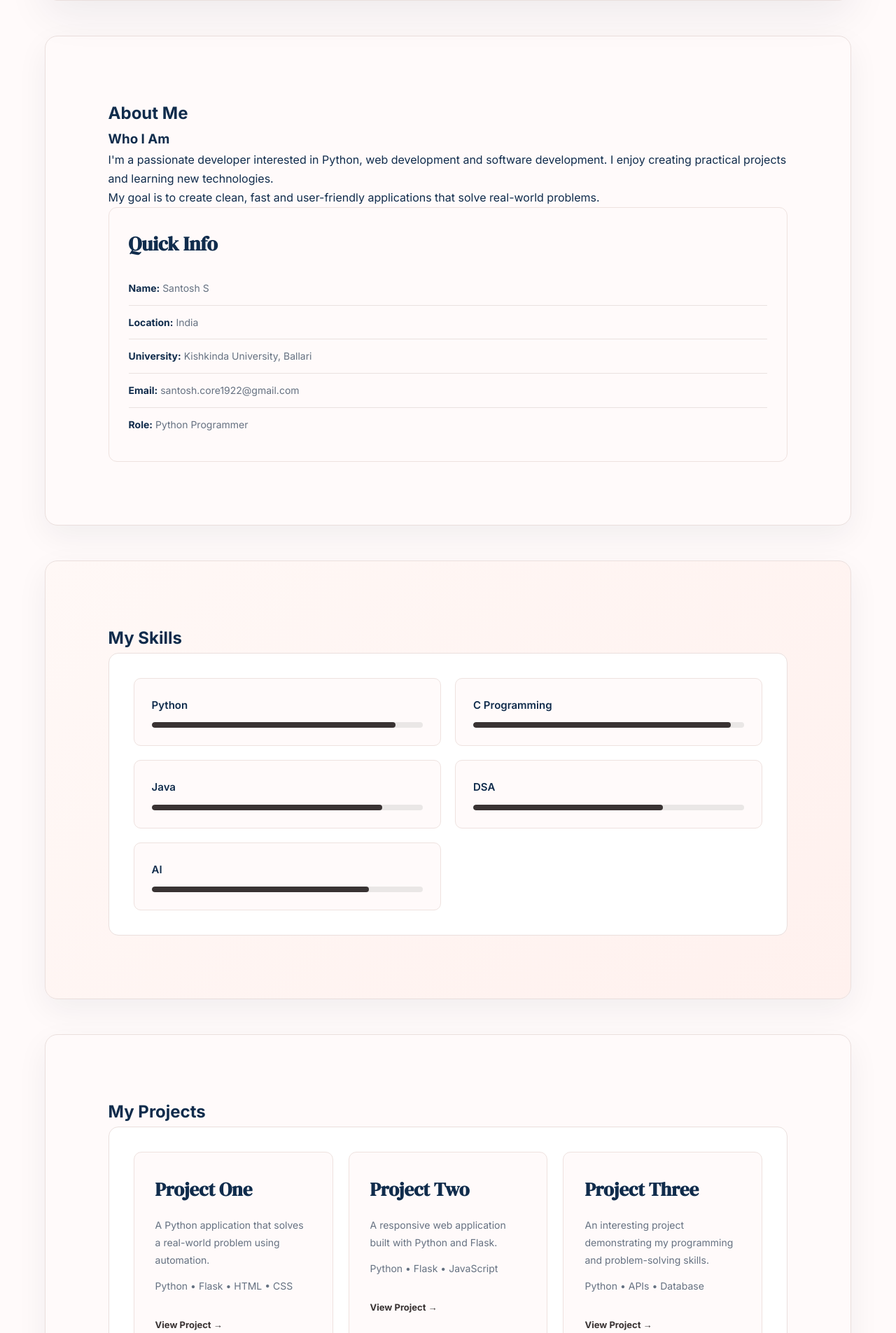
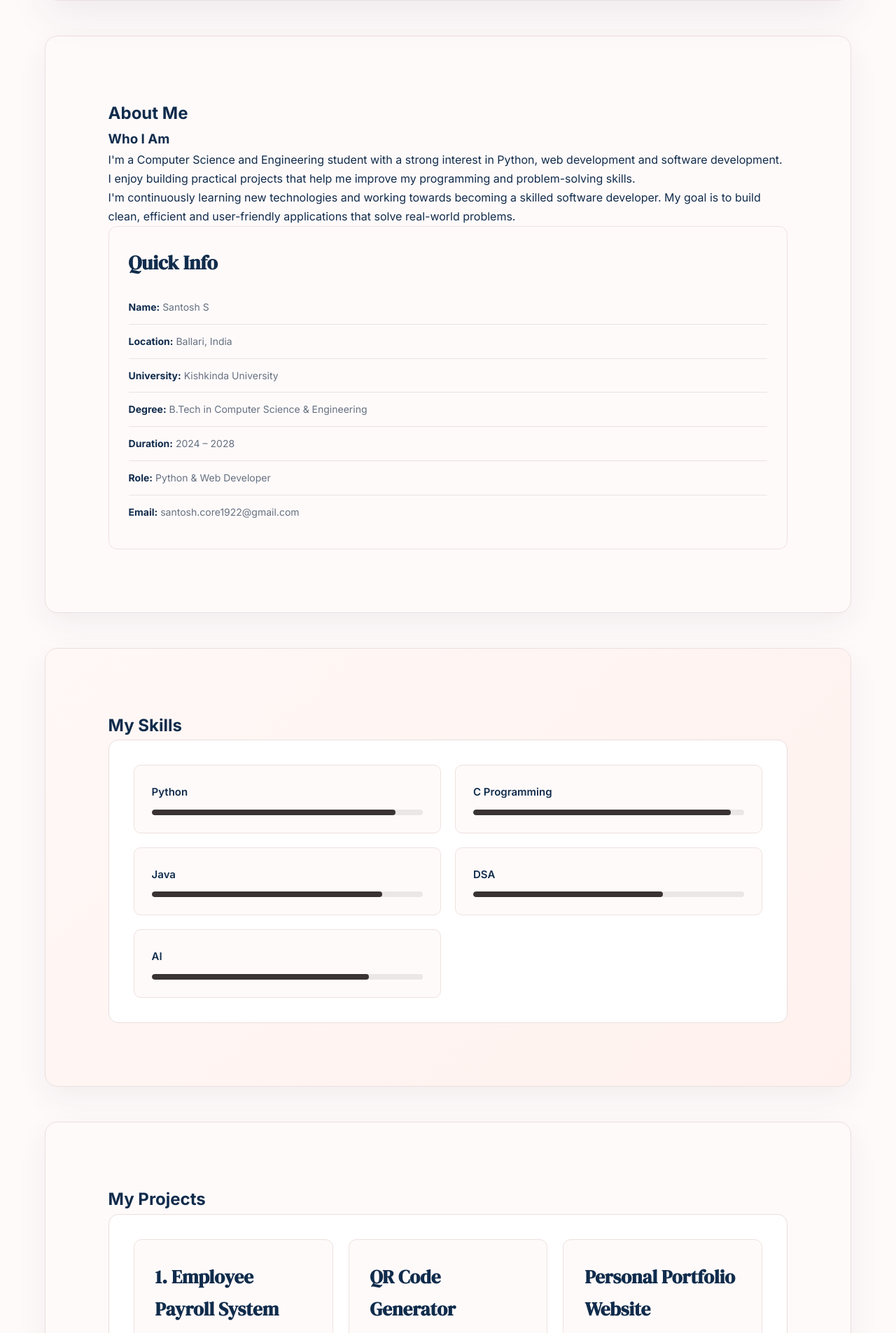
Before and after one commit to santoshchintu265-create/my-portfolio, a Flask app: page / in a window 1280 px wide. Shown: the part 815-2720 px from the top of the page at 70% size. Run offline with Flask 3, Linux system fonts and the light colour scheme.

Commit message:
Updated portfolio content and formatting

```diff
--- a/templates/index.html
+++ b/templates/index.html
@@ -1,5 +1,6 @@
 <!DOCTYPE html>
 <html lang="en">
+
 <head>
     <meta charset="UTF-8">
     <meta name="viewport" content="width=device-width, initial-scale=1.0">
@@ -24,192 +25,327 @@
         </div>
     </nav>
 
+
     <!-- Hero Section -->
     <section id="home" class="hero">
 
         <div class="hero-text">
+
             <p class="hello">HELLO, I'M</p>
 
             <h1>Santosh S</h1>
 
-            <h2>Python Developer &amp; Web Developer</h2>
+            <h2>Computer Science Student &amp; Aspiring Software Developer</h2>
 
             <p>
-                I build modern websites, applications and useful
-                software using Python and web technologies.
+                I build practical projects and web applications using Python and modern web technologies
+                while continuously improving my programming and problem-solving skills.
             </p>
 
             <div class="buttons">
-                <a href="#projects" class="btn">View My Work</a>
-                <a href="#contact" class="btn secondary">Contact Me</a>
+
+                <a href="#projects" class="btn">
+                    View My Work
+                </a>
+
+                <a href="#contact" class="btn secondary">
+                    Contact Me
+                </a>
+
             </div>
+
         </div>
 
+
         <div class="hero-image">
+
             <div class="profile-circle">
+
                 <img
                     src="{{ url_for('static', filename='profile.jpeg') }}"
                     alt="Santosh"
                 >
-            </div>
-        </div>
 
-    </section>
-
-    <!-- About -->
-    <section id="about">
-
-        <h2 class="section-title">About Me</h2>
-
-        <div class="about-content">
-
-            <div>
-                <h3>Who I Am</h3>
-
-                <p>
-                    I'm a passionate developer interested in Python,
-                    web development and software development.
-                    I enjoy creating practical projects and learning
-                    new technologies.
-                </p>
-
-                <p>
-                    My goal is to create clean, fast and user-friendly
-                    applications that solve real-world problems.
-                </p>
-            </div>
-
-            <div class="about-card">
-                <h3>Quick Info</h3>
-
-                <p><strong>Name:</strong> Santosh S</p>
-                <p><strong>Location:</strong> India</p>
-                <p><strong>University:</strong> Kishkinda University, Ballari</p>
-                <p><strong>Email:</strong> santosh.core1922@gmail.com</p>
-                <p><strong>Role:</strong> Python Programmer</p>
             </div>
 
         </div>
 
     </section>
 
-    <!-- Skills -->
-    <section id="skills" class="dark-section">
 
-        <h2 class="section-title">My Skills</h2>
+    <!-- About -->
+    <section id="about">
 
-        <div class="skills">
+        <h2 class="section-title">
+            About Me
+        </h2>
 
-            <div class="skill">
-                <span>Python</span>
 
-                <div class="progress">
-                    <div style="width: 90%;"></div>
-                </div>
+        <div class="about-content">
+
+            <div>
+
+                <h3>
+                    Who I Am
+                </h3>
+
+                <p>
+                    I'm a Computer Science and Engineering student with a strong interest in Python,
+                    web development and software development.
+                    I enjoy building practical projects that help me improve my programming and
+                    problem-solving skills.
+                </p>
+
+                <p>
+                    I'm continuously learning new technologies and working towards becoming a skilled
+                    software developer.
+                    My goal is to build clean, efficient and user-friendly applications that solve
+                    real-world problems.
+                </p>
+
             </div>
 
-            <div class="skill">
-                <span>C Programming</span>
 
-                <div class="progress">
-                    <div style="width: 95%;"></div>
-                </div>
-            </div>
+            <div class="about-card">
 
-            <div class="skill">
-                <span>Java</span>
+                <h3>
+                    Quick Info
+                </h3>
 
-                <div class="progress">
-                    <div style="width: 85%;"></div>
-                </div>
-            </div>
+                <p>
+                    <strong>Name:</strong>
+                    Santosh S
+                </p>
 
-            <div class="skill">
-                <span>DSA</span>
+                <p>
+                    <strong>Location:</strong>
+                    Ballari, India
+                </p>
 
-                <div class="progress">
-                    <div style="width: 70%;"></div>
-                </div>
-            </div>
+                <p>
+                    <strong>University:</strong>
+                    Kishkinda University
+                </p>
 
-            <div class="skill">
-                <span>AI</span>
+                <p>
+                    <strong>Degree:</strong>
+                    B.Tech in Computer Science &amp; Engineering
+                </p>
 
-                <div class="progress">
-                    <div style="width: 80%;"></div>
-                </div>
+                <p>
+                    <strong>Duration:</strong>
+                    2024 – 2028
+                </p>
+
+                <p>
+                    <strong>Role:</strong>
+                    Python &amp; Web Developer
+                </p>
+
+                <p>
+                    <strong>Email:</strong>
+
+                    <a href="mailto:santosh.core1922@gmail.com">
+                        santosh.core1922@gmail.com
+                    </a>
+                </p>
+
             </div>
 
         </div>
 
     </section>
 
-    <!-- Projects -->
-    <section id="projects">
 
-        <h2 class="section-title">My Projects</h2>
+    <!-- Skills -->
+    <section id="skills" class="dark-section">
 
-        <div class="project-container">
+        <h2 class="section-title">
+            My Skills
+        </h2>
 
-            <div class="project-card">
-                <h3>Project One</h3>
 
-                <p>
-                    A Python application that solves a real-world
-                    problem using automation.
-                </p>
+        <div class="skills">
 
-                <p class="tech">
-                    Python • Flask • HTML • CSS
-                </p>
+            <div class="skill">
 
-                <a href="#" class="project-link">
-                    View Project →
-                </a>
+                <span>
+                    Python
+                </span>
+
+                <div class="progress">
+
+                    <div style="width: 90%;"></div>
+
+                </div>
+
             </div>
 
-            <div class="project-card">
-                <h3>Project Two</h3>
 
-                <p>
-                    A responsive web application built with Python
-                    and Flask.
-                </p>
+            <div class="skill">
 
-                <p class="tech">
-                    Python • Flask • JavaScript
-                </p>
+                <span>
+                    C Programming
+                </span>
 
-                <a href="#" class="project-link">
-                    View Project →
-                </a>
+                <div class="progress">
+
+                    <div style="width: 95%;"></div>
+
+                </div>
+
             </div>
 
-            <div class="project-card">
-                <h3>Project Three</h3>
 
-                <p>
-                    An interesting project demonstrating my
-                    programming and problem-solving skills.
-                </p>
+            <div class="skill">
 
-                <p class="tech">
-                    Python • APIs • Database
-                </p>
+                <span>
+                    Java
+                </span>
 
-                <a href="#" class="project-link">
-                    View Project →
-                </a>
+                <div class="progress">
+
+                    <div style="width: 85%;"></div>
+
+                </div>
+
+            </div>
+
+
+            <div class="skill">
+
+                <span>
+                    DSA
+                </span>
+
+                <div class="progress">
+
+                    <div style="width: 70%;"></div>
+
+                </div>
+
+            </div>
+
+
+            <div class="skill">
+
+                <span>
+                    AI
+                </span>
+
+                <div class="progress">
+
+                    <div style="width: 80%;"></div>
+
+                </div>
+
             </div>
 
         </div>
 
     </section>
 
+
+    <!-- Projects -->
+    <section id="projects">
+
+        <h2 class="section-title">
+            My Projects
+        </h2>
+
+
+        <div class="project-container">
+
+
+            <!-- Employee Payroll System -->
+            <div class="project-card">
+
+                <h3>
+                    1. Employee Payroll System
+                </h3>
+
+                <p>
+                    Type: Python project
+                    Purpose: Manage employee payroll/salary information
+                    Status: Completed, but not deployed
+                    This is a good project to show in your portfolio.
+                </p>
+
+                <p class="tech">
+                    Python • OOP • File Handling • Data Structures
+                </p>
+
+                <a href="#" class="project-link">
+                    View Project →
+                </a>
+
+            </div>
+
+
+            <!-- QR Code Generator -->
+            <div class="project-card">
+
+                <h3>
+                    QR Code Generator
+                </h3>
+
+                <p>
+                    Type: Python project
+                    i created a QR code generator using the qrcode library.
+                    It generates a QR code from a URL.
+                    GitHub: project2 repository
+                </p>
+
+                <p class="tech">
+                    Python • QRCode • URL Processing • Automation
+                </p>
+
+                <a href="#" class="project-link">
+                    View Project →
+                </a>
+
+            </div>
+
+
+            <!-- Personal Portfolio Website -->
+            <div class="project-card">
+
+                <h3>
+                    Personal Portfolio Website
+                </h3>
+
+                <p>
+                    Type: Web development project
+                    You created this personal portfolio website to showcase your skills,
+                    projects and development journey.
+                    It is built using Python, Flask, HTML, CSS and JavaScript.
+                    The website includes a responsive design, profile section,
+                    projects section and contact section.
+                    GitHub: my-portfolio repository
+                </p>
+
+                <p class="tech">
+                    Python • Flask • HTML • CSS • JavaScript • Git
+                </p>
+
+                <a href="#" class="project-link">
+                    View Project →
+                </a>
+
+            </div>
+
+        </div>
+
+    </section>
+
+
     <!-- Contact -->
     <section id="contact" class="dark-section">
 
-        <h2 class="section-title">Contact Me</h2>
+        <h2 class="section-title">
+            Contact Me
+        </h2>
+
 
         <div class="contact-content">
 
@@ -221,6 +357,7 @@
             <a href="mailto:santosh.core1922@gmail.com" class="btn">
                 Email Me
             </a>
+
 
             <div class="social-links">
 
@@ -242,10 +379,16 @@
 
     </section>
 
+
     <!-- Footer -->
     <footer>
-        <p>© 2026 Santosh S. All Rights Reserved.</p>
+
+        <p>
+            © 2026 Santosh S. All Rights Reserved.
+        </p>
+
     </footer>
 
 </body>
+
 </html>
```
